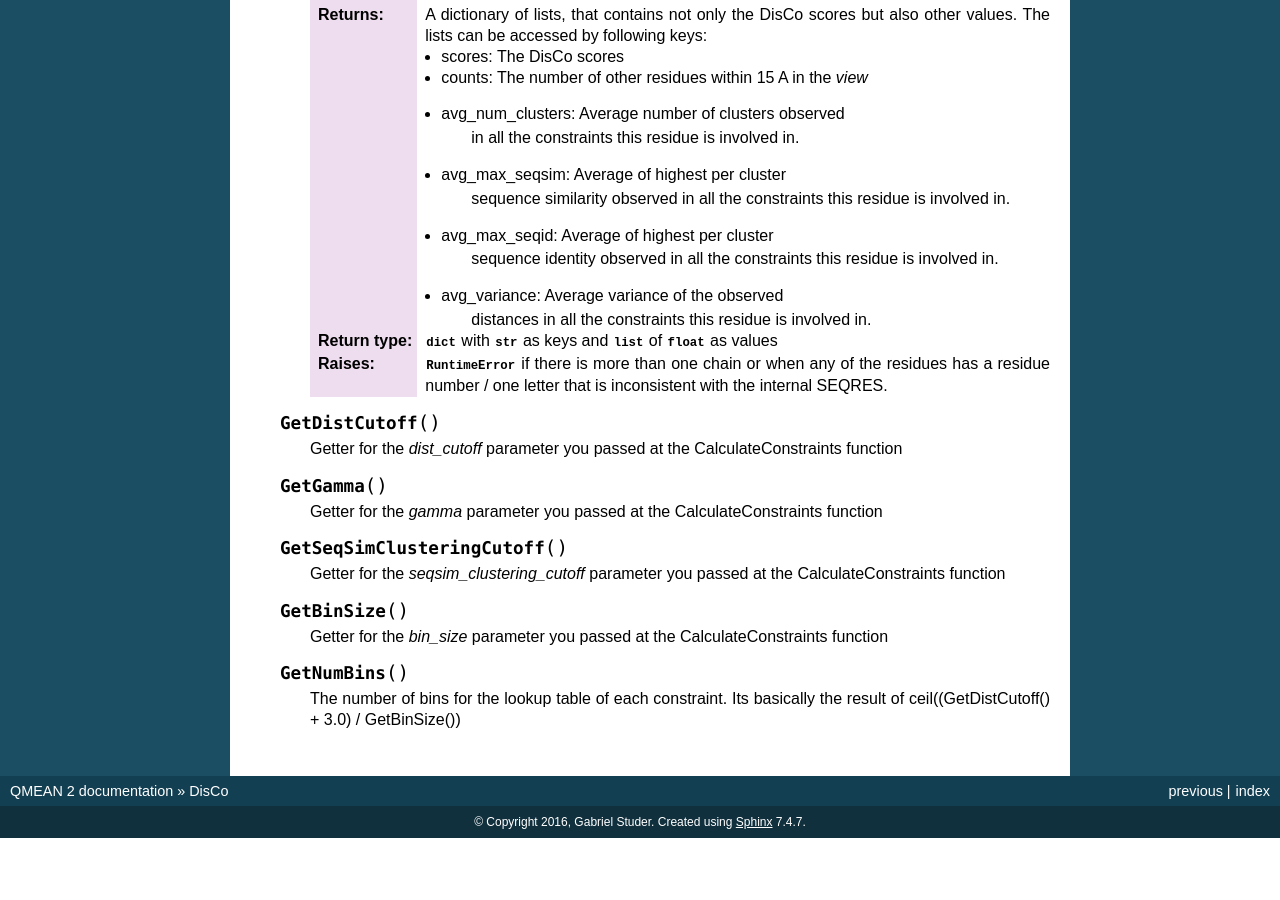
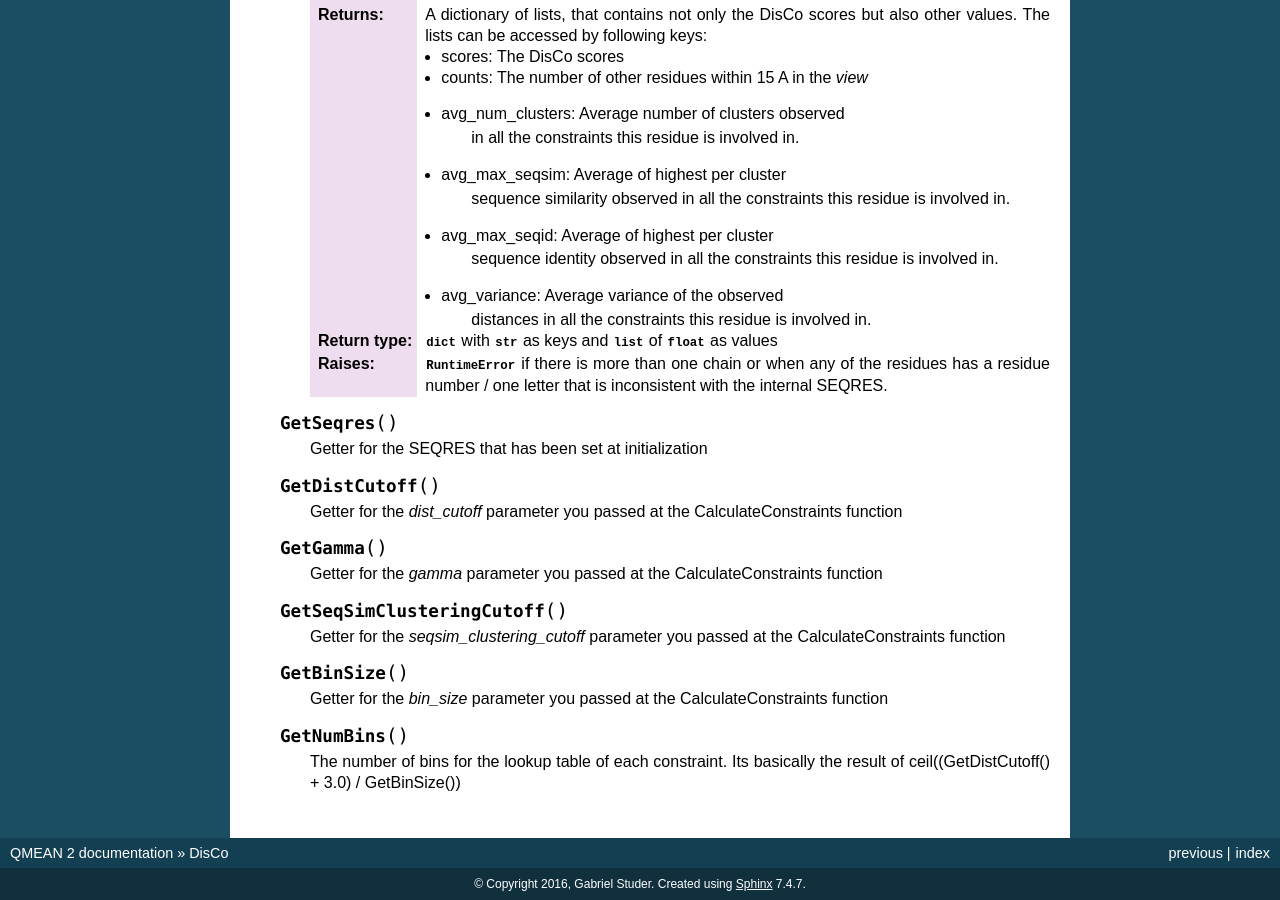
Before and after one commit to eunos-1128/QMEAN, a Sphinx documentation site: the page built from doc/source/disco.rst, in a window 1280 px wide and 900 px high, scrolled down 2122 px. Built offline with Sphinx 7.4.7, drawn with Linux system fonts in a browser that asks for light colours; before the commit the page ends 2960 px from its top, so only the background shows below that; some of the changed text lies outside the part shown.

Commit message:
Getter for seqres in DisCoContainer

```diff
--- a/doc/source/disco.rst
+++ b/doc/source/disco.rst
@@ -197,6 +197,11 @@ constraints extracted from templates homologous to the target structure.
                         when any of the residues has a residue number / one
                         letter that is inconsistent with the internal SEQRES.
 
+
+  .. method:: GetSeqres()
+
+    Getter for the SEQRES that has been set at initialization
+
   .. method:: GetDistCutoff()
 
     Getter for the *dist_cutoff* parameter you passed at the CalculateConstraints
```
Also changed, not shown: 2 other files.
